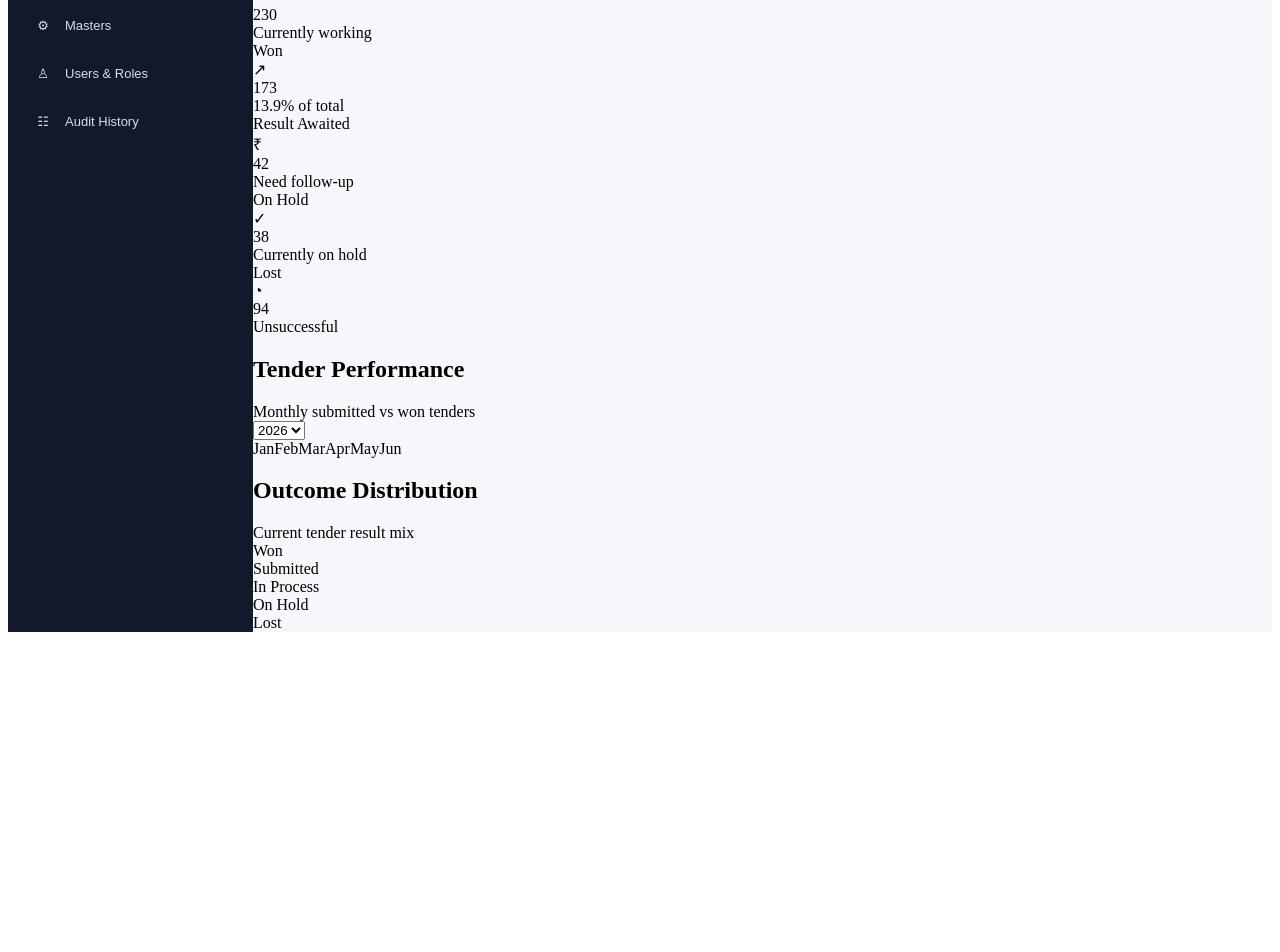
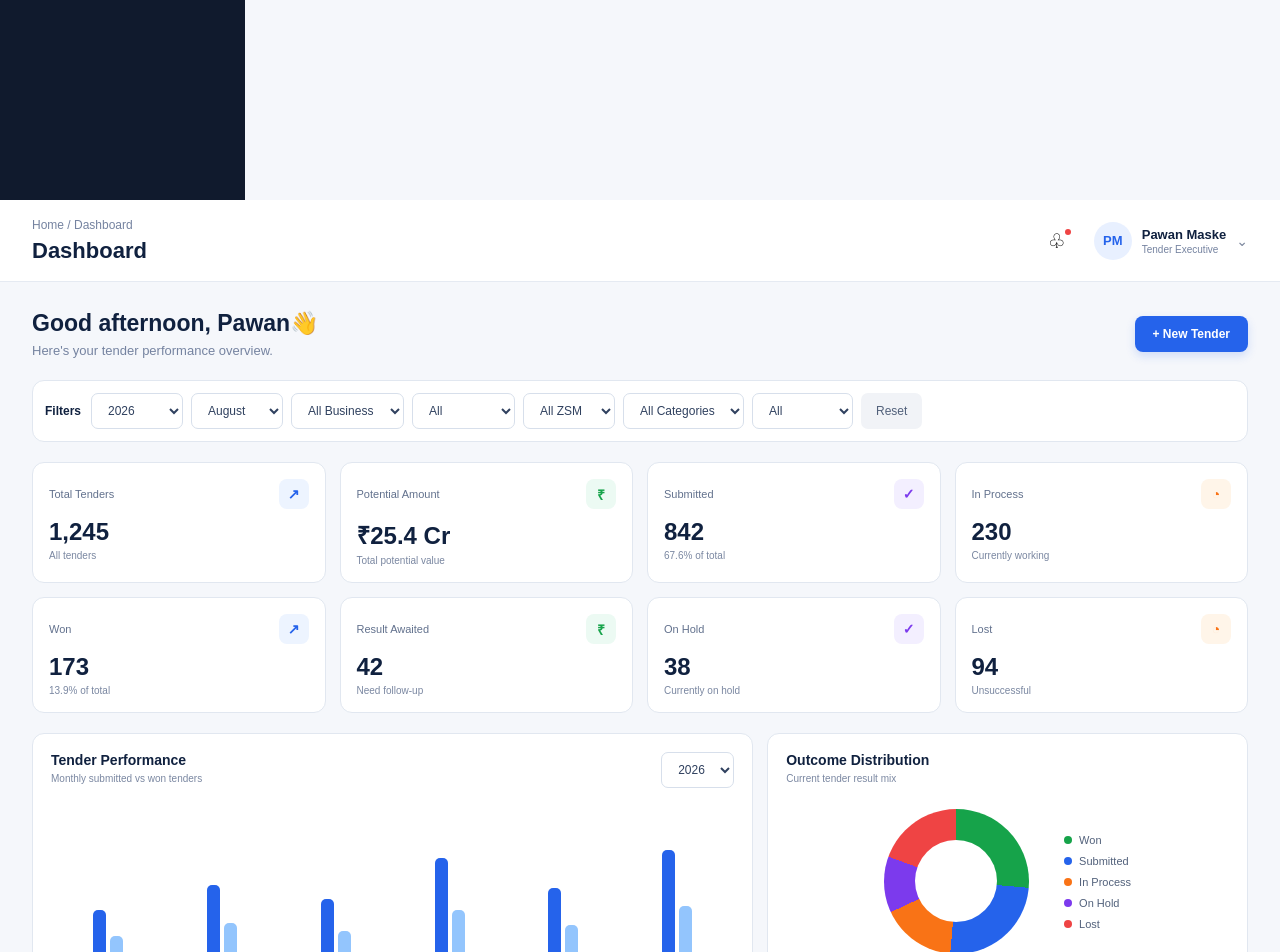
Before and after one commit to pawanmaske-sys/Tender-development-tool, a Next.js app: page / in a window 1280 px wide. Shown: the part 600-1552 px from the top of the page. Before the commit the page ends 1240 px from the top, so only its background shows below. Built offline with nearby package versions, Linux system fonts and the light colour scheme.

Commit message:
Update globals.css

```diff
--- a/app/globals.css
+++ b/app/globals.css
@@ -1,151 +1,616 @@
-/* =========================================
-   SHARED TENDERHUB SIDEBAR
-   ========================================= */
+/* =========================================================
+   TENDERHUB DASHBOARD LAYOUT
+   ========================================================= */
 
-.app-layout {
+* {
+  box-sizing: border-box;
+}
+
+html,
+body {
+  margin: 0;
+  padding: 0;
+  min-height: 100%;
+}
+
+body {
+  font-family: Arial, Helvetica, sans-serif;
+  background: #f5f7fb;
+  color: #10213f;
+}
+
+/* MAIN APPLICATION */
+
+.app-shell {
   display: flex;
   min-height: 100vh;
   width: 100%;
-}
-
-.main-content {
-  flex: 1;
-  min-width: 0;
   background: #f5f7fb;
 }
 
-/* SIDEBAR */
+/* =========================================================
+   SIDEBAR
+   ========================================================= */
 
 .sidebar {
   width: 245px;
   min-width: 245px;
   min-height: 100vh;
-  background: #111a2b;
+  background: #101a2d;
   color: white;
-  transition: all 0.25s ease;
-  overflow-x: hidden;
+  flex-shrink: 0;
+  transition: width 0.2s ease;
+  overflow: hidden;
 }
 
-.sidebar-collapsed {
-  width: 76px;
-  min-width: 76px;
+.sidebar.sidebar-collapsed {
+  width: 72px;
+  min-width: 72px;
 }
 
-/* BRAND */
+/* =========================================================
+   MAIN CONTENT
+   ========================================================= */
 
-.brand {
+.content {
+  flex: 1;
+  min-width: 0;
+  min-height: 100vh;
+  background: #f5f7fb;
+}
+
+/* =========================================================
+   TOP BAR
+   ========================================================= */
+
+.topbar {
+  height: 82px;
+  background: #ffffff;
+  border-bottom: 1px solid #e5eaf2;
+
   display: flex;
   align-items: center;
-  gap: 12px;
-  padding: 22px 18px 12px;
+  justify-content: space-between;
+
+  padding: 0 32px;
 }
 
-.brand-logo {
+.breadcrumb {
+  font-size: 12px;
+  color: #7583a0;
+  margin-bottom: 6px;
+}
+
+.topbar h1 {
+  margin: 0;
+  font-size: 22px;
+  font-weight: 700;
+  color: #10213f;
+}
+
+/* TOP RIGHT */
+
+.top-actions {
+  display: flex;
+  align-items: center;
+  gap: 22px;
+}
+
+.icon-btn {
+  position: relative;
+  border: 0;
+  background: transparent;
+  font-size: 20px;
+  cursor: pointer;
+}
+
+.notification-dot {
+  position: absolute;
+  width: 6px;
+  height: 6px;
+  border-radius: 50%;
+  background: #ef4444;
+  top: 1px;
+  right: 1px;
+}
+
+.profile {
+  display: flex;
+  align-items: center;
+  gap: 10px;
+}
+
+.avatar {
   width: 38px;
   height: 38px;
-  min-width: 38px;
+  border-radius: 50%;
+
+  background: #e8f0ff;
+  color: #2563eb;
+
   display: flex;
   align-items: center;
   justify-content: center;
-  background: #2563eb;
-  border-radius: 9px;
-  font-size: 20px;
+
+  font-size: 13px;
   font-weight: 700;
 }
 
-.brand-title {
-  font-size: 17px;
+.profile-name {
+  font-size: 13px;
+  font-weight: 700;
+  color: #10213f;
+}
+
+.profile-role {
+  font-size: 10px;
+  color: #7583a0;
+  margin-top: 2px;
+}
+
+.chevron {
+  font-size: 14px;
+  color: #7c879d;
+}
+
+/* =========================================================
+   PAGE BODY
+   ========================================================= */
+
+.page-body {
+  padding: 28px 32px 40px;
+}
+
+/* WELCOME */
+
+.welcome-row {
+  display: flex;
+  justify-content: space-between;
+  align-items: center;
+  margin-bottom: 22px;
+}
+
+.welcome-row h2 {
+  margin: 0 0 6px;
+  font-size: 23px;
+  color: #10213f;
+}
+
+.welcome-row p {
+  margin: 0;
+  font-size: 13px;
+  color: #7583a0;
+}
+
+/* NEW TENDER */
+
+.primary-btn {
+  border: 0;
+  background: #2563eb;
+  color: white;
+
+  padding: 11px 18px;
+  border-radius: 8px;
+
+  font-size: 12px;
+  font-weight: 600;
+
+  cursor: pointer;
+
+  box-shadow: 0 4px 10px rgba(37, 99, 235, 0.18);
+}
+
+.primary-btn:hover {
+  background: #1d4ed8;
+}
+
+/* =========================================================
+   FILTERS
+   ========================================================= */
+
+.filter-panel {
+  background: white;
+  border: 1px solid #e1e7f0;
+  border-radius: 12px;
+  padding: 12px;
+  margin-bottom: 20px;
+}
+
+.filter-row {
+  display: flex;
+  align-items: center;
+  gap: 8px;
+  flex-wrap: wrap;
+}
+
+.filter-title {
+  font-size: 12px;
+  font-weight: 700;
+  color: #10213f;
+  margin-right: 2px;
+}
+
+.filter-select {
+  height: 36px;
+  min-width: 92px;
+
+  border: 1px solid #d7dfeb;
+  border-radius: 7px;
+
+  background: white;
+  color: #30415f;
+
+  padding: 0 12px;
+
+  font-size: 12px;
+  outline: none;
+}
+
+.filter-select:focus {
+  border-color: #2563eb;
+}
+
+.reset-btn {
+  height: 36px;
+  border: 0;
+  border-radius: 7px;
+
+  padding: 0 15px;
+
+  background: #f1f3f7;
+  color: #52617b;
+
+  font-size: 12px;
+  cursor: pointer;
+}
+
+.reset-btn:hover {
+  background: #e7ebf2;
+}
+
+/* =========================================================
+   KPI CARDS
+   ========================================================= */
+
+.kpi-grid {
+  display: grid;
+  grid-template-columns: repeat(4, minmax(0, 1fr));
+  gap: 14px;
+  margin-bottom: 20px;
+}
+
+.kpi-card {
+  background: #ffffff;
+  border: 1px solid #e1e7f0;
+  border-radius: 12px;
+
+  padding: 16px;
+
+  min-height: 112px;
+}
+
+.kpi-top {
+  display: flex;
+  align-items: center;
+  justify-content: space-between;
+
+  color: #62718d;
+  font-size: 11px;
+}
+
+.kpi-icon {
+  width: 30px;
+  height: 30px;
+  border-radius: 8px;
+
+  display: flex;
+  align-items: center;
+  justify-content: center;
+
+  font-size: 14px;
   font-weight: 700;
 }
 
-.brand-sub {
-  font-size: 11px;
-  color: #9aa5b8;
-  margin-top: 3px;
+.icon-blue {
+  background: #edf4ff;
+  color: #2563eb;
 }
 
-/* COLLAPSE BUTTON */
+.icon-green {
+  background: #ecfaf3;
+  color: #16a34a;
+}
 
-.collapse-button {
-  width: calc(100% - 20px);
-  margin: 4px 10px 12px;
-  height: 34px;
-  border: 1px solid rgba(255, 255, 255, 0.25);
-  border-radius: 8px;
-  background: transparent;
-  color: white;
-  cursor: pointer;
+.icon-purple {
+  background: #f3efff;
+  color: #7c3aed;
+}
+
+.icon-orange {
+  background: #fff5e9;
+  color: #f97316;
+}
+
+.kpi-value {
+  margin-top: 9px;
+
+  font-size: 24px;
+  font-weight: 700;
+
+  color: #10213f;
+}
+
+.kpi-sub {
+  margin-top: 4px;
+
+  font-size: 10px;
+  color: #7a87a1;
+}
+
+/* =========================================================
+   CHARTS
+   ========================================================= */
+
+.charts-grid {
+  display: grid;
+  grid-template-columns: 1.5fr 1fr;
+  gap: 14px;
+}
+
+.chart-card {
+  background: #ffffff;
+  border: 1px solid #e1e7f0;
+  border-radius: 12px;
+
+  min-height: 280px;
+  padding: 18px;
+}
+
+.chart-header {
+  display: flex;
+  align-items: flex-start;
+  justify-content: space-between;
+}
+
+.chart-title {
+  margin: 0;
+  font-size: 14px;
+  font-weight: 700;
+  color: #10213f;
+}
+
+.chart-subtitle {
+  margin-top: 5px;
+  font-size: 10px;
+  color: #7a87a1;
+}
+
+.year-select {
+  height: 36px;
+  border: 1px solid #d7dfeb;
+  border-radius: 7px;
+
+  background: white;
+  padding: 0 12px;
+
+  color: #30415f;
   font-size: 12px;
 }
 
-.collapse-button:hover {
-  background: rgba(255, 255, 255, 0.08);
+/* =========================================================
+   BAR CHART
+   ========================================================= */
+
+.bar-chart {
+  height: 150px;
+  margin-top: 25px;
+
+  display: flex;
+  align-items: flex-end;
+  justify-content: space-around;
+
+  border-bottom: 1px solid #edf0f5;
 }
 
-/* NAVIGATION */
+.bar-group {
+  height: 100%;
+  width: 45px;
 
-.nav {
-  padding: 4px 12px;
+  display: flex;
+  align-items: flex-end;
+  justify-content: center;
+  gap: 4px;
 }
 
-.nav-item {
-  width: 100%;
-  min-height: 43px;
+.bar {
+  width: 13px;
+  background: #2563eb;
+  border-radius: 5px 5px 0 0;
+}
+
+.bar.secondary {
+  background: #93c5fd;
+}
+
+.month-labels {
+  display: flex;
+  justify-content: space-around;
+
+  margin-top: 8px;
+
+  font-size: 10px;
+  color: #7a87a1;
+}
+
+/* =========================================================
+   DONUT
+   ========================================================= */
+
+.donut-area {
   display: flex;
   align-items: center;
-  gap: 13px;
-  padding: 10px 14px;
-  margin-bottom: 5px;
-  border: 0;
-  border-radius: 8px;
-  background: transparent;
-  color: #d6ddeb;
-  cursor: pointer;
-  text-align: left;
-  font-size: 13px;
+  justify-content: center;
+
+  gap: 35px;
+
+  margin-top: 25px;
 }
 
-.nav-item:hover {
-  background: rgba(255, 255, 255, 0.06);
+.donut {
+  width: 145px;
+  height: 145px;
+
+  border-radius: 50%;
+
+  background:
+    conic-gradient(
+      #16a34a 0deg 95deg,
+      #2563eb 95deg 185deg,
+      #f97316 185deg 245deg,
+      #7c3aed 245deg 290deg,
+      #ef4444 290deg 360deg
+    );
+
+  position: relative;
 }
 
-.nav-item.active {
-  background: #2563eb;
-  color: white;
+.donut::after {
+  content: "";
+
+  position: absolute;
+
+  width: 82px;
+  height: 82px;
+
+  background: white;
+
+  border-radius: 50%;
+
+  top: 31px;
+  left: 31px;
 }
 
-.nav-icon {
-  width: 18px;
-  min-width: 18px;
-  text-align: center;
+.legend {
+  display: flex;
+  flex-direction: column;
+  gap: 9px;
+
+  font-size: 11px;
+  color: #52617b;
 }
 
-.nav-text {
-  white-space: nowrap;
+.legend-item {
+  display: flex;
+  align-items: center;
+  gap: 7px;
 }
 
-.nav-label {
-  padding: 22px 16px 10px;
-  color: #77839a;
-  font-size: 10px;
-  font-weight: 700;
-  letter-spacing: 1px;
+.legend-dot {
+  width: 8px;
+  height: 8px;
+  border-radius: 50%;
 }
 
-/* COLLAPSED STATE */
+.dot-green {
+  background: #16a34a;
+}
+
+.dot-blue {
+  background: #2563eb;
+}
+
+.dot-orange {
+  background: #f97316;
+}
+
+.dot-purple {
+  background: #7c3aed;
+}
+
+.dot-red {
+  background: #ef4444;
+}
+
+/* =========================================================
+   COLLAPSED SIDEBAR
+   ========================================================= */
+
+.sidebar-collapsed .nav-text {
+  display: none;
+}
+
+.sidebar-collapsed .nav-label {
+  display: none;
+}
+
+.sidebar-collapsed .brand > div:last-child {
+  display: none;
+}
 
 .sidebar-collapsed .nav-item {
   justify-content: center;
-  padding-left: 8px;
-  padding-right: 8px;
 }
 
 .sidebar-collapsed .collapse-button {
-  font-size: 20px;
+  font-size: 18px;
 }
 
-.sidebar-collapsed .brand {
-  justify-content: center;
-  padding-left: 10px;
-  padding-right: 10px;
+/* =========================================================
+   RESPONSIVE
+   ========================================================= */
+
+@media (max-width: 1100px) {
+  .kpi-grid {
+    grid-template-columns: repeat(2, minmax(0, 1fr));
+  }
+
+  .charts-grid {
+    grid-template-columns: 1fr;
+  }
+
+  .filter-row {
+    gap: 6px;
+  }
 }
+
+@media (max-width: 700px) {
+  .sidebar {
+    width: 72px;
+    min-width: 72px;
+  }
+
+  .sidebar .nav-text,
+  .sidebar .nav-label,
+  .sidebar .brand > div:last-child {
+    display: none;
+  }
+
+  .sidebar .nav-item {
+    justify-content: center;
+  }
+
+  .content {
+    width: calc(100% - 72px);
+  }
+
+  .topbar {
+    padding: 0 16px;
+  }
+
+  .page-body {
+    padding: 20px 16px;
+  }
+
+  .kpi-grid {
+    grid-template-columns: 1fr;
+  }
+
+  .welcome-row {
+    align-items: flex-start;
+    gap: 15px;
+  }
+
+  .filter-select {
+    flex: 1;
+  }
+}
```
